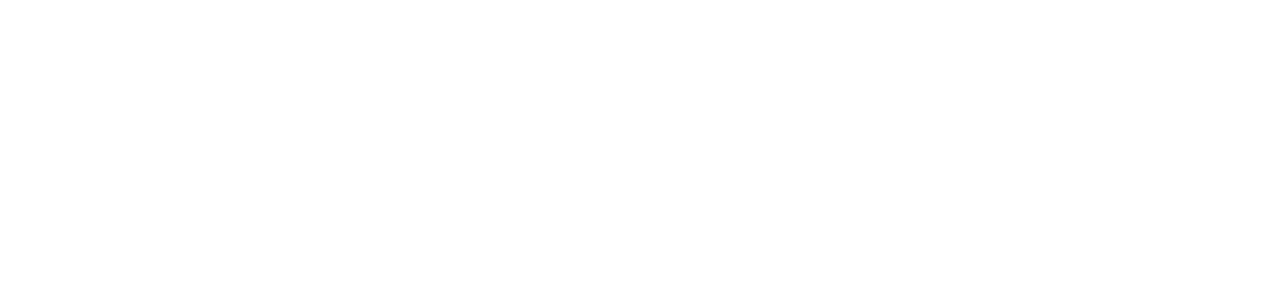
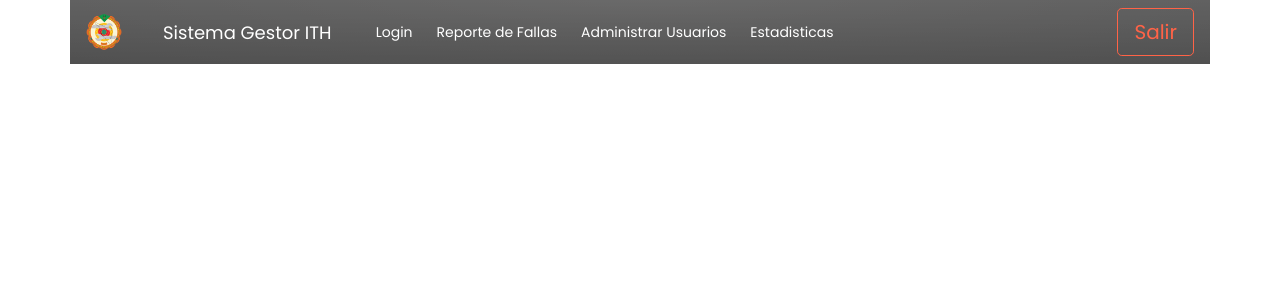
Before and after one commit to Eduardo-Med/Sistema-Gestor, a React (Create React App) app in the folder frontend/: page / in a window 1280 px wide. Shown: the top 300 px of the page. Built offline with nearby package versions, Linux system fonts and the light colour scheme.

Commit message:
[ADD] Menu a la parte principal para ubicarse se va a quitar

```diff
--- a/frontend/src/App.js
+++ b/frontend/src/App.js
@@ -15,6 +15,24 @@
 function App() {
   return (
     <Router>
+
+
+      {/*Menu de prueba con todos*/}
+      <Route
+        path="/"
+        exact
+        render={() => {
+          return (
+            <Container>
+              <Row>
+                <Menu usuario="" />
+              </Row>
+            </Container>
+          );
+        }}
+      />
+
+
 
       {/*RUTA PARA LA PARTE DE INCIAR SESION*/}
       <Route
--- a/frontend/src/Componentes/Otros/BarraNavegacion/BNAdmin/Admin-Info.js
+++ b/frontend/src/Componentes/Otros/BarraNavegacion/BNAdmin/Admin-Info.js
@@ -12,3 +12,23 @@
         url: "/Estadisticas"
     },
 ]
+
+
+export const todainfo =[
+    {
+        name: "Login",
+        url: "/Login"
+    },
+    {
+        name: "Reporte de Fallas",
+        url: "/ReporteFallas"
+    },
+    {
+        name: "Administrar Usuarios",
+        url: "/Usuarios"
+    },
+    {
+        name: "Estadisticas",
+        url: "/Estadisticas"
+    },
+]
--- a/frontend/src/Componentes/Otros/BarraNavegacion/index.js
+++ b/frontend/src/Componentes/Otros/BarraNavegacion/index.js
@@ -1,7 +1,7 @@
 import React, { Component } from "react";
 import { Navbar, Nav, Image, Button } from "react-bootstrap";
 import {Link} from 'react-router-dom'
-import {adminInfo} from './BNAdmin/Admin-Info'
+import {adminInfo, todainfo} from './BNAdmin/Admin-Info'
 import {tecnicoInfo} from './BNTecnico/Tecnico-Info'
 import logoIth from './../../../Imagenes/logoith.png'
 import './styles.css'
@@ -33,7 +33,7 @@
               ?
               tecnicoInfo.map(list =>  (<Link to={list.url} className="textMenu mr-4 barrita"> {list.name}</Link>))
               :
-              null
+              todainfo.map(list =>  (<Link to={list.url} className="textMenu mr-4 barrita"> {list.name}</Link>))
             }
           </Nav>
 
--- a/frontend/src/Componentes/Otros/BarraNavegacion/styles.css
+++ b/frontend/src/Componentes/Otros/BarraNavegacion/styles.css
@@ -34,7 +34,7 @@
 
 .textMenuTitulo {
   color: white !important;
-  font-size: 20px !important;
+  font-size: 18px !important;
   font-family: "Poppins", sans-serif;
   padding: 0 4% 0 5px;
 }
@@ -43,6 +43,7 @@
   color: white !important;
   font-family: "Poppins", sans-serif;
   font-size: 14px !important;
+  text-decoration: none !important;
 }
 
 
--- a/frontend/src/Componentes/ReporteFallas/Computadoras/Computadoras-info.js
+++ b/frontend/src/Componentes/ReporteFallas/Computadoras/Computadoras-info.js
@@ -1,58 +1,5 @@
 export const computadoraInfo = [
-  {
-    numeroComputador: "Eq000",
-    aula:"",
-    quienReporta: "Eduardo Medina",
-    estado: "Pendiente"
-  },
-  {
-    numeroComputador: "Eq000",
-    aula:"",
-    quienReporta: "Eduardo Medina",
-    estado: "Ninguna"
-  },
-  {
-    numeroComputador: "Eq000",
-    aula:"",
-    quienReporta: "Eduardo Medina",
-    estado: "Pendiente"
-  },
-  {
-    numeroComputador: "Eq000",
-    aula:"",
-    quienReporta: "Eduardo Medina",
-    estado: "Ninguna"
-  },
-  {
-    numeroComputador: "Eq000",
-    aula:"",
-    quienReporta: "Eduardo Medina",
-    estado: "Pendiente"
-  },
-  {
-    numeroComputador: "Eq000",
-    aula:"",
-    quienReporta: "Eduardo Medina",
-    estado: "Ninguna"
-  },
-  {
-    numeroComputador: "Eq000",
-    aula:"",
-    quienReporta: "Eduardo Medina",
-    estado: "Pendiente"
-  },
-  {
-    numeroComputador: "Eq000",
-    aula:"",
-    quienReporta: "Eduardo Medina",
-    estado: "Pendiente"
-  },
-  {
-    numeroComputador: "Eq000",
-    aula:"",
-    quienReporta: "Eduardo Medina",
-    estado: "Pendiente"
-  },
+
   {
     numeroComputador: "Eq000",
     aula:"",
```
